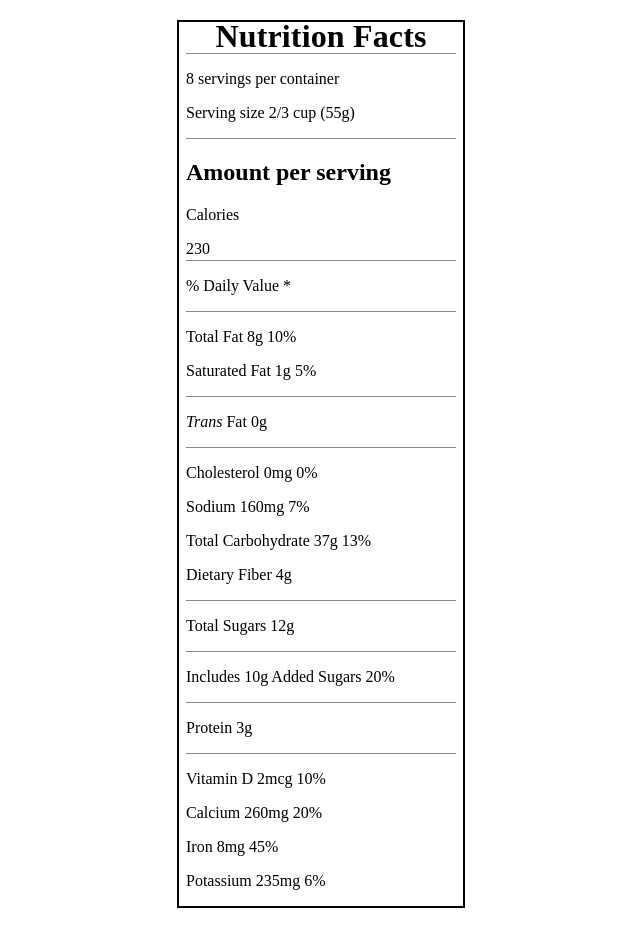
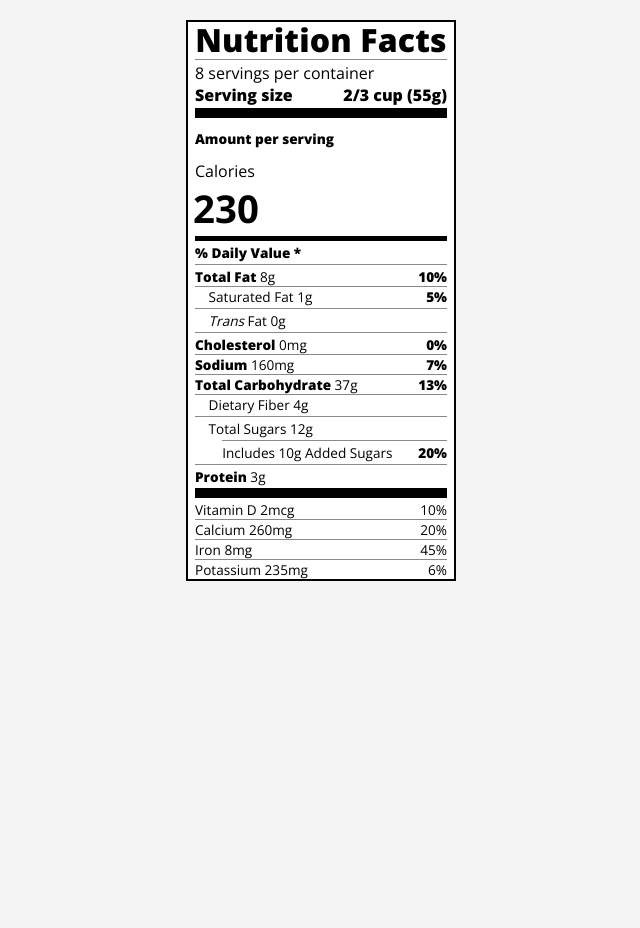
Before and after one commit to YaadwinderKumar/Nutrition_Label, a plain HTML site: page Nutrition_Label_Project/index.html in a window 1280 px wide. Shown: the whole page, without its empty margins (319-959 px from the left). After the commit the page ends 800 px from the top, so only its background shows below. Drawn offline with nearby package versions, Linux system fonts and the light colour scheme.

Commit message:
Update index.html

```diff
--- a/Nutrition_Label_Project/index.html
+++ b/Nutrition_Label_Project/index.html
@@ -3,9 +3,162 @@
 
 <head>
   <meta charset="UTF-8">
+  <meta name="viewport" content="width=device-width, initial-scale=1.0">
   <title>Nutrition Label</title>
   <link href="https://fonts.googleapis.com/css?family=Open+Sans:400,700,800" rel="stylesheet">
   <link href="./styles.css" rel="stylesheet">
+  <style>
+    /* General Updates */
+    * {
+      box-sizing: border-box;
+    }
+
+    html {
+      font-size: 16px;
+    }
+
+    body {
+      font-family: 'Open Sans', sans-serif;
+      background-color: #f4f4f4;
+      margin: 0;
+      padding: 0;
+    }
+
+    .label {
+      border: 2px solid black;
+      width: 270px;
+      margin: 20px auto;
+      padding: 0 7px;
+      background-color: white;
+      transition: transform 0.3s ease-in-out, box-shadow 0.3s ease-in-out;
+      position: relative;
+      overflow: hidden;
+    }
+
+    .label:hover {
+      transform: scale(1.05);
+      box-shadow: 0 8px 20px rgba(0, 0, 0, 0.2);
+    }
+
+    /* Header Styling */
+    header h1 {
+      text-align: center;
+      margin: -4px 0;
+      letter-spacing: 0.15px;
+      transition: color 0.3s ease;
+    }
+
+    header h1:hover {
+      color: #007bff;
+    }
+
+    /* Divider Animation */
+    .divider {
+      border-bottom: 1px solid #888989;
+      margin: 2px 0;
+      transition: border-color 0.3s ease;
+    }
+
+    .divider:hover {
+      border-color: #007bff;
+    }
+
+    /* Calories Info Interactivity */
+    .calories-info:hover {
+      background-color: #f0f0f0;
+      border-radius: 5px;
+      transition: background-color 0.3s ease-in-out, transform 0.3s;
+      transform: translateY(-5px);
+    }
+
+    /* Tooltip Enhancements */
+    .fat-info:hover::after,
+    .daily-value p:hover::after {
+      content: attr(data-tooltip);
+      position: absolute;
+      top: -30px;
+      left: 10px;
+      padding: 8px;
+      background-color: #333;
+      color: white;
+      font-size: 0.75rem;
+      border-radius: 4px;
+      white-space: nowrap;
+      z-index: 10;
+      opacity: 0;
+      transform: translateY(5px);
+      transition: opacity 0.3s ease, transform 0.3s ease;
+      pointer-events: none;
+    }
+
+    .fat-info:hover::after,
+    .daily-value p:hover::after {
+      opacity: 1;
+      transform: translateY(0);
+    }
+
+    /* Scale Effect for Nutritional Values */
+    .daily-value span {
+      transition: transform 0.3s, color 0.3s;
+    }
+
+    .daily-value span:hover {
+      transform: scale(1.1);
+      color: #007bff;
+    }
+
+    /* New Hover Glow for Nutritional Highlight */
+    .daily-value p:hover {
+      background-color: rgba(0, 123, 255, 0.1);
+      border-radius: 4px;
+    }
+
+    p {
+      margin: 0;
+      display: flex;
+      justify-content: space-between;
+    }
+
+    .bold {
+      font-weight: 800;
+    }
+
+    .large {
+      height: 10px;
+    }
+
+    .large,
+    .medium {
+      background-color: black;
+      border: 0;
+    }
+
+    .medium {
+      height: 5px;
+    }
+
+    .small-text {
+      font-size: 0.85rem;
+    }
+
+    .calories-info span {
+      margin: -7px -2px;
+      font-size: 2.4em;
+      font-weight: 700;
+    }
+
+    .indent {
+      margin-left: 1em;
+    }
+
+    .double-indent {
+      margin-left: 2em;
+    }
+
+    .daily-value p:not(.no-divider) {
+      border-bottom: 1px solid #888989;
+    }
+  </style>
 </head>
 
 <body>
@@ -28,19 +181,19 @@
     <div class="daily-value small-text">
       <p class="bold right no-divider">% Daily Value *</p>
       <div class="divider"></div>
-      <p class="fat-info"><span><span class="bold">Total Fat</span> 8g</span> <span class="bold">10%</span></p>
-      <p class="indent no-divider">Saturated Fat 1g <span class="bold">5%</span></p>
+      <p class="fat-info" data-tooltip="Total fat includes saturated and trans fats. Limit your intake."><span><span class="bold">Total Fat</span> 8g</span> <span class="bold">10%</span></p>
+      <p class="indent no-divider" data-tooltip="Saturated fat can increase cholesterol levels.">Saturated Fat 1g <span class="bold">5%</span></p>
       <div class="divider"></div>
-      <p class="indent no-divider"><span><i>Trans</i> Fat 0g</span></p>
+      <p class="indent no-divider" data-tooltip="Trans fat is harmful and should be avoided."><span><i>Trans</i> Fat 0g</span></p>
       <div class="divider"></div>
-      <p><span><span class="bold">Cholesterol</span> 0mg</span> <span class="bold">0%</span></p>
-      <p><span><span class="bold">Sodium</span> 160mg</span> <span class="bold">7%</span></p>
-      <p><span><span class="bold">Total Carbohydrate</span> 37g</span> <span class="bold">13%</span></p>
-      <p class="indent no-divider">Dietary Fiber 4g</p>
+      <p data-tooltip="Cholesterol levels should be kept low."><span><span class="bold">Cholesterol</span> 0mg</span> <span class="bold">0%</span></p>
+      <p data-tooltip="High sodium intake can raise blood pressure."><span><span class="bold">Sodium</span> 160mg</span> <span class="bold">7%</span></p>
+      <p data-tooltip="Carbohydrates provide energy for daily activities."><span><span class="bold">Total Carbohydrate</span> 37g</span> <span class="bold">13%</span></p>
+      <p class="indent no-divider" data-tooltip="Dietary fiber supports digestive health.">Dietary Fiber 4g</p>
       <div class="divider"></div>
-      <p class="indent no-divider">Total Sugars 12g</p>
+      <p class="indent no-divider" data-tooltip="Sugars can contribute to added calories.">Total Sugars 12g</p>
       <div class="divider double-indent"></div>
-      <p class="double-indent no-divider">Includes 10g Added Sugars <span class="bold">20%</span></p>
+      <p class="double-indent no-divider" data-tooltip="Added sugars contribute extra calories without nutrients.">Includes 10g Added Sugars <span class="bold">20%</span></p>
       <div class="divider"></div>
       <p class="no-divider"><span><span class="bold">Protein</span> 3g</span></p>
       <div class="divider large"></div>
```
